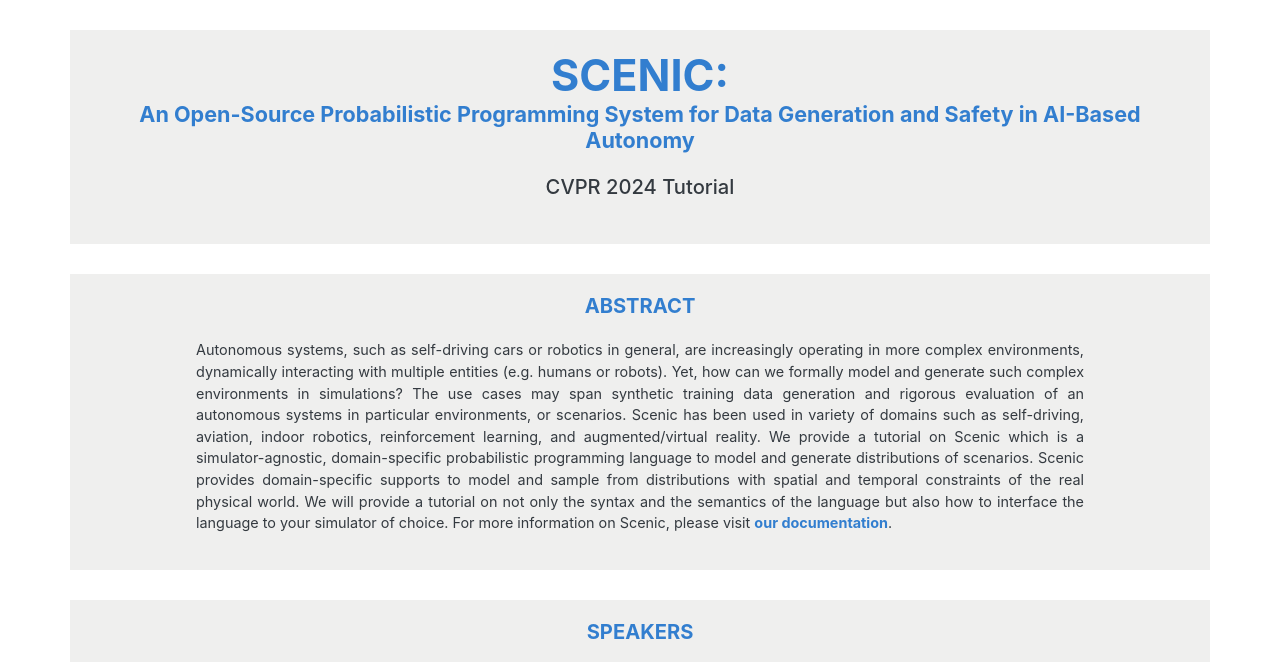
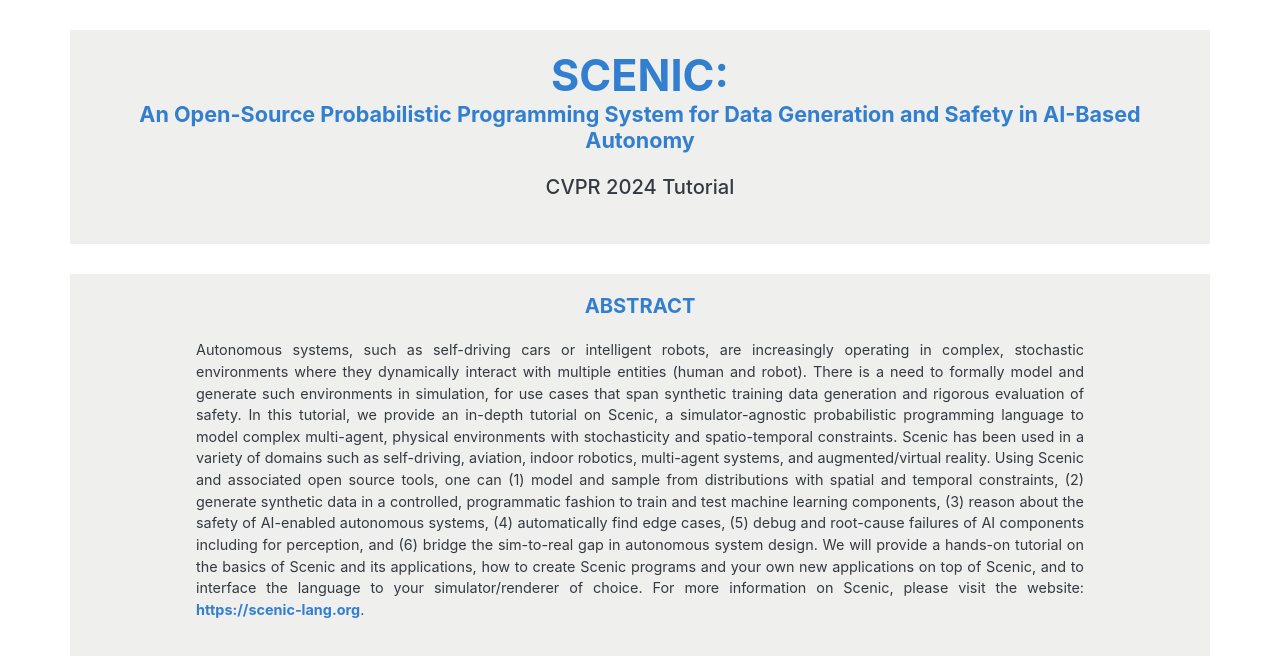
Before and after one commit to BerkeleyLearnVerify/Scenic_Website, a Jekyll site: the page cvpr24/index.html, which Jekyll copies as it is, in a window 1280 px wide and 900 px high, cut to the strip 0-662 px from the top of the window. Built offline with Jekyll 4.4.1, drawn with Linux system fonts in a browser that asks for light colours.

Commit message:
Update abstract

```diff
--- a/cvpr24/index.html
+++ b/cvpr24/index.html
@@ -74,17 +74,21 @@
     </h2>
     <br>
     <p class="text-sm text-dark centered-aligned">
-      Autonomous systems, such as self-driving cars or robotics in general, are increasingly operating in more complex
-      environments, dynamically interacting with multiple entities (e.g. humans or robots). Yet, how can we formally
-      model and generate such complex environments in simulations? The use cases may span synthetic training data
-      generation and rigorous evaluation of an autonomous systems in particular environments, or scenarios.
-      Scenic has been used in variety of domains such as self-driving, aviation, indoor robotics, reinforcement learning, and augmented/virtual reality.
-      We provide a tutorial on Scenic which is a simulator-agnostic, domain-specific probabilistic programming language to model and
-      generate distributions of scenarios. Scenic provides domain-specific supports to model and sample from
-      distributions with spatial and temporal constraints of the real physical world. We will provide a tutorial on not
-      only the syntax and the semantics of the language but also how to interface the language to your simulator of
-      choice. For more information on Scenic, please visit <a href="https://scenic-lang.readthedocs.io/en/latest/">our
-        documentation</a>.
+      Autonomous systems, such as self-driving cars or intelligent robots, are increasingly operating in complex,
+      stochastic environments where they dynamically interact with multiple entities (human and robot). There is a need
+      to formally model and generate such environments in simulation, for use cases that span synthetic training data
+      generation and rigorous evaluation of safety. In this tutorial, we provide an in-depth tutorial on Scenic, a
+      simulator-agnostic probabilistic programming language to model complex multi-agent, physical environments with
+      stochasticity and spatio-temporal constraints. Scenic has been used in a variety of domains such as self-driving,
+      aviation, indoor robotics, multi-agent systems, and augmented/virtual reality. Using Scenic and associated open
+      source tools, one can (1) model and sample from distributions with spatial and temporal constraints, (2) generate
+      synthetic data in a controlled, programmatic fashion to train and test machine learning components, (3) reason
+      about the safety of AI-enabled autonomous systems, (4) automatically find edge cases, (5) debug and root-cause
+      failures of AI components including for perception, and (6) bridge the sim-to-real gap in autonomous system
+      design. We will provide a hands-on tutorial on the basics of Scenic and its applications, how to create Scenic
+      programs and your own new applications on top of Scenic, and to interface the language to your simulator/renderer
+      of choice. For more information on Scenic, please visit the website: <a href="https://scenic-lang.org">
+      https://scenic-lang.org</a>.
     </p>
   </div>
 
```
